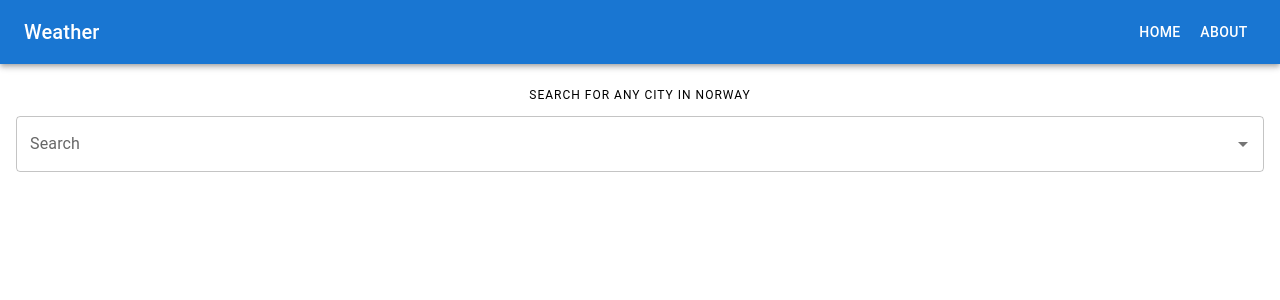
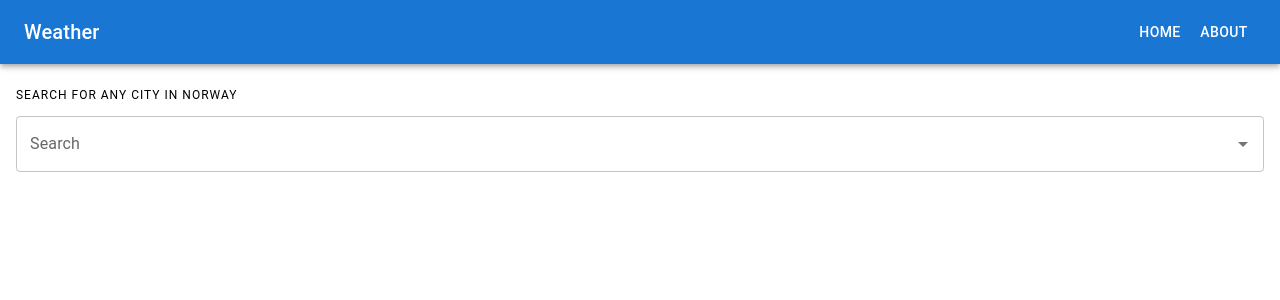
Before and after one commit to linda94/weather-poc, a React (Create React App) app: page / in a window 1280 px wide. Shown: the top 300 px of the page. Built offline with nearby package versions, Linux system fonts and the light colour scheme.

Commit message:
fix: styling

```diff
--- a/src/pages/Home.tsx
+++ b/src/pages/Home.tsx
@@ -8,10 +8,9 @@ import useDebounce from '../hooks/useDebounce';
 
 const StyledContainer = styled('div')({
   flexDirection: 'column',
-  padding: '1rem 1rem 0 1rem',
+  padding: '1rem',
   flex: 1,
   display: 'flex',
-  alignItems: 'center',
 });
 
 const StyledAutocomplete = styled(Autocomplete)({
@@ -52,6 +51,7 @@ const Homepage = () => {
       <Typography variant="overline" display="block" gutterBottom>
         Search for any city in Norway
       </Typography>
+
       <StyledAutocomplete
         options={options}
         filterOptions={(x) => x}
```
